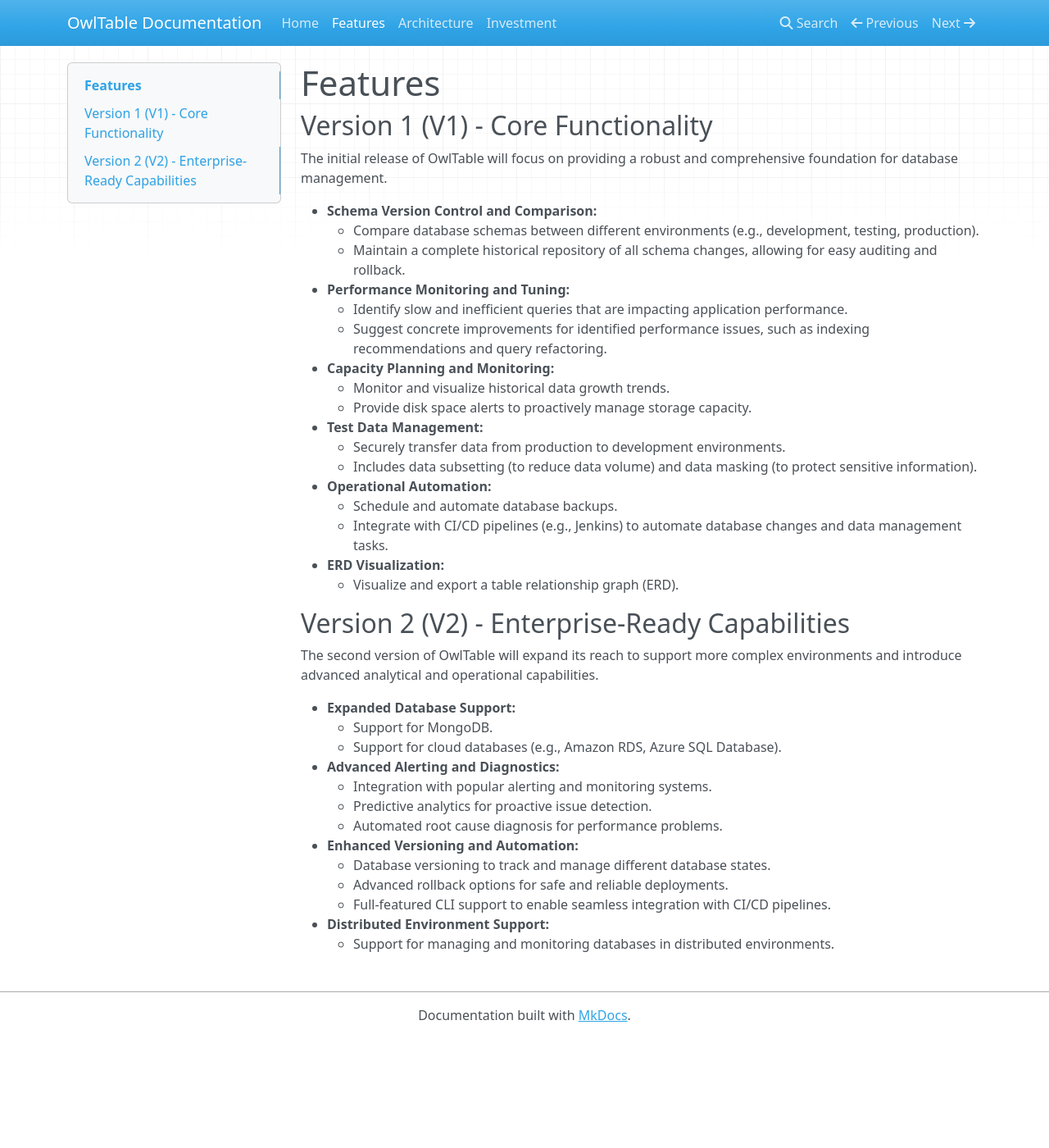
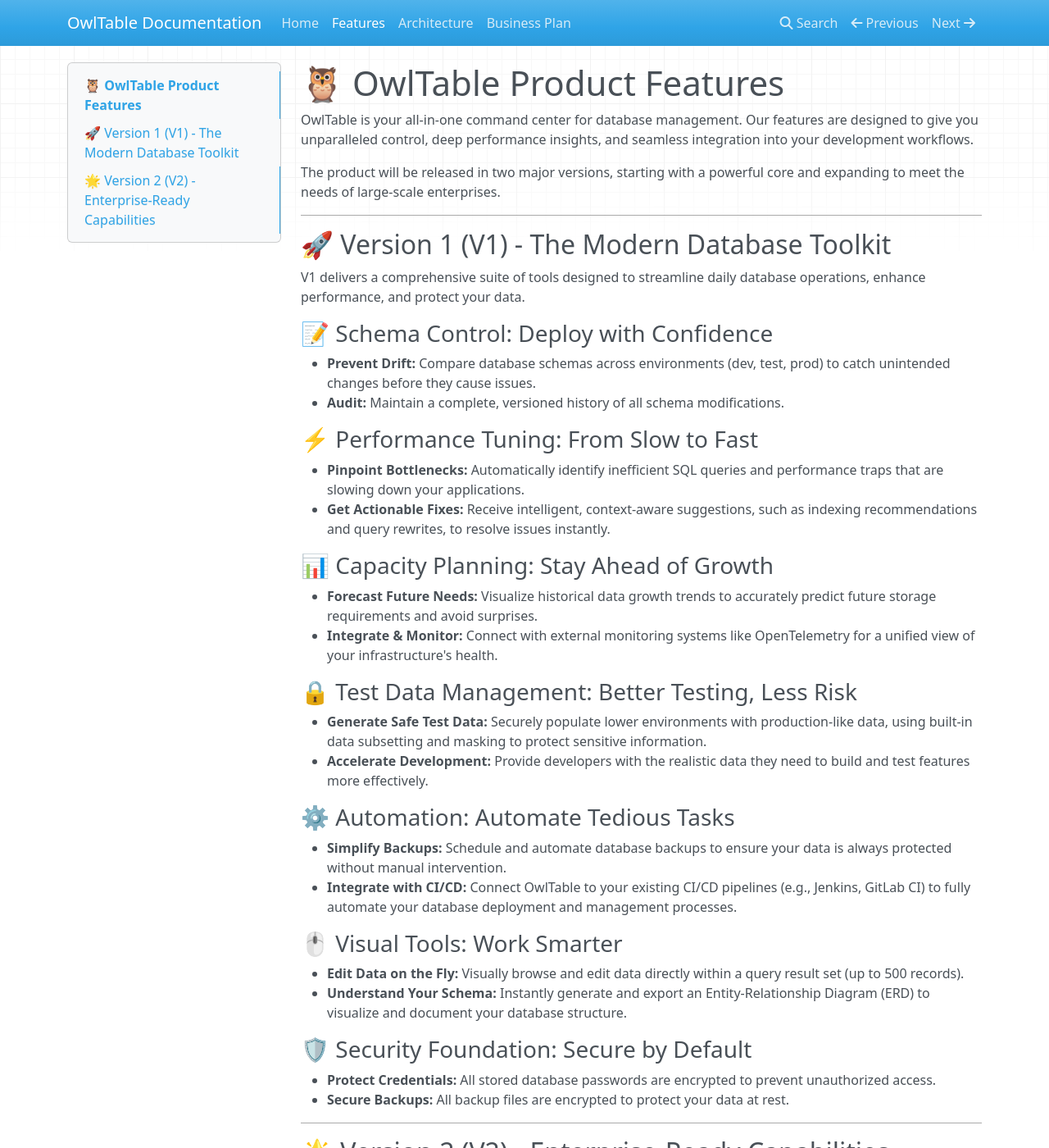
Before and after one commit to yehoshuas1978/owltable-landing-page, an MkDocs documentation site: the page built from documentation/docs/features.md, in a window 1280 px wide and 1400 px high. Shown: the whole window at 82% size. Built offline with MkDocs 1.6.1, drawn with Linux system fonts in a browser that asks for light colours; nearby versions of some CDN libraries; some of the changed text lies outside the part shown.

Commit message:
add documentation

```diff
--- /dev/null
+++ b/documentation/docs/business_plan.md
@@ -0,0 +1,65 @@
+# Go-to-Market & Business Plan
+
+This document outlines the business strategy, market analysis, and financial planning for OwlTable.
+
+---
+
+## 1. Market and Target Audience
+
+The global database management systems (DBMS) market is valued at over **$80 billion** and is projected to exceed **$150 billion by 2027**. This growth is driven by the exponential increase in data generation and the critical need for robust tools to manage it.
+
+### Target Audience
+
+Our primary audience consists of professionals who rely on databases for their daily work but are often underserved by overly complex or narrowly focused tools.
+
+*   **Database Administrators (DBAs):** Responsible for the health, performance, and security of databases. They need tools for monitoring, backup, and schema management. **OwlTable's automation and performance features directly address their core needs.**
+*   **Backend & DevOps Engineers:** Build and maintain applications that rely on databases. They require tools for schema versioning, CI/CD integration, and generating secure test data. **OwlTable's developer-centric features streamline their workflows.**
+*   **Data Analysts & Scientists:** Need to query, explore, and visualize data. The visual query builder and ERD visualization tools are designed for them, **empowering them to work more independently of DBAs.**
+
+We are initially targeting **small to mid-sized enterprises (SMEs)**, which often have heterogeneous database environments and limited DBA resources.
+
+---
+
+## 2. Competition and Differentiation
+
+The DBA tools market includes both open-source projects and established commercial vendors.
+
+### Key Competitors
+*   **Commercial Tools:** Navicat, DbVisualizer, DataGrip, Redgate SQL Toolbelt.
+*   **Open-Source Tools:** DBeaver, pgAdmin.
+
+### Our Competitive Advantage
+
+While the market is mature, OwlTable introduces a unique value proposition centered on three key pillars:
+
+| Competitive Pillar              | How OwlTable Delivers                                                                                                                                                                                              |
+| ------------------------------- | ------------------------------------------------------------------------------------------------------------------------------------------------------------------------------------------------------------------ |
+| **1. Uncompromising Security**  | **Your data never leaves your server.** Unlike cloud-based tools, our client-server architecture ensures that all data processing happens locally. This is a critical differentiator for organizations with strict data privacy and compliance requirements (e.g., GDPR, HIPAA). |
+| **2. Unified & Comprehensive**  | **One tool to rule them all.** OwlTable integrates schema control, performance tuning, data masking, and automation into a single, cohesive platform. This eliminates the need for multiple, disjointed tools, reducing complexity and cost.                               |
+| **3. Developer-Centric Workflow** | **Built for modern development.** With CI/CD integration, automated test data generation, and a future-proof roadmap including a CLI, OwlTable is designed to fit seamlessly into automated, agile development cycles.                                                      |
+
+---
+
+## 3. Suggested SaaS Pricing Model
+
+To capture a broad market while ensuring strong revenue growth, we propose the following tiered SaaS pricing model:
+
+| Tier        | Price                       | Target                          | Key Features                                       |
+| :---------- | :-------------------------- | :------------------------------ | :------------------------------------------------- |
+| **Starter** | $29/user/month              | Small teams, freelancers        | Schema diff, ERD, basic monitoring                 |
+| **Pro**     | $99/user/month              | Mid-size companies              | Query tuning, alerts, CI/CD integration, advanced monitoring, unlimited databases |
+| **Enterprise** | $399/user/month OR $30k–$80k/yr/company | Large orgs with multiple DBs    | Data masking/subsetting, capacity planning, SSO, dedicated support, custom integrations, unlimited databases and users |
+
+---
+
+## 4. Investment Requirements
+
+To accelerate the development and launch of OwlTable, we are seeking a seed investment to cover the following key areas:
+
+| Category                      | Amount        | Purpose                                                                          |
+| ----------------------------- | ------------- | -------------------------------------------------------------------------------- |
+| Founder's Salary (6 months)   | 180,000 ILS   | To allow for full-time dedication to product development.                          |
+| Legal Fees                    | 17,500 ILS    | To establish the company, protect intellectual property, and draft legal agreements. |
+| Part-Time Marketing Expert    | 35,000 ILS    | To develop a go-to-market strategy and initiate early sales efforts.             |
+| External QA/Testing           | 17,500 ILS    | To ensure a high-quality, enterprise-ready product.                                |
+| Cloud & Infrastructure Costs  | 3,500 ILS     | To cover hosting, domain registration, and essential operational tools.          |
--- a/documentation/docs/features.md
+++ b/documentation/docs/features.md
@@ -1,41 +1,60 @@
-# Features
+# 🦉 OwlTable Product Features
 
-## Version 1 (V1) - Core Functionality
+OwlTable is your all-in-one command center for database management. Our features are designed to give you unparalleled control, deep performance insights, and seamless integration into your development workflows.
 
-The initial release of OwlTable will focus on providing a robust and comprehensive foundation for database management.
+The product will be released in two major versions, starting with a powerful core and expanding to meet the needs of large-scale enterprises.
 
-*   **Schema Version Control and Comparison:**
-    *   Compare database schemas between different environments (e.g., development, testing, production).
-    *   Maintain a complete historical repository of all schema changes, allowing for easy auditing and rollback.
-*   **Performance Monitoring and Tuning:**
-    *   Identify slow and inefficient queries that are impacting application performance.
-    *   Suggest concrete improvements for identified performance issues, such as indexing recommendations and query refactoring.
-*   **Capacity Planning and Monitoring:**
-    *   Monitor and visualize historical data growth trends.
-    *   Provide disk space alerts to proactively manage storage capacity.
-*   **Test Data Management:**
-    *   Securely transfer data from production to development environments.
-    *   Includes data subsetting (to reduce data volume) and data masking (to protect sensitive information).
-*   **Operational Automation:**
-    *   Schedule and automate database backups.
-    *   Integrate with CI/CD pipelines (e.g., Jenkins) to automate database changes and data management tasks.
-*   **ERD Visualization:**
-    *   Visualize and export a table relationship graph (ERD).
+---
 
-## Version 2 (V2) - Enterprise-Ready Capabilities
+## 🚀 Version 1 (V1) - The Modern Database Toolkit
 
-The second version of OwlTable will expand its reach to support more complex environments and introduce advanced analytical and operational capabilities.
+V1 delivers a comprehensive suite of tools designed to streamline daily database operations, enhance performance, and protect your data.
 
-*   **Expanded Database Support:**
-    *   Support for MongoDB.
-    *   Support for cloud databases (e.g., Amazon RDS, Azure SQL Database).
-*   **Advanced Alerting and Diagnostics:**
-    *   Integration with popular alerting and monitoring systems.
-    *   Predictive analytics for proactive issue detection.
-    *   Automated root cause diagnosis for performance problems.
-*   **Enhanced Versioning and Automation:**
-    *   Database versioning to track and manage different database states.
-    *   Advanced rollback options for safe and reliable deployments.
-    *   Full-featured CLI support to enable seamless integration with CI/CD pipelines.
-*   **Distributed Environment Support:**
-    *   Support for managing and monitoring databases in distributed environments.
+### 📝 **Schema Control: Deploy with Confidence**
+*   **Prevent Drift:** Compare database schemas across environments (dev, test, prod) to catch unintended changes before they cause issues.
+*   **Audit:** Maintain a complete, versioned history of all schema modifications.
+
+### ⚡ **Performance Tuning: From Slow to Fast**
+*   **Pinpoint Bottlenecks:** Automatically identify inefficient SQL queries and performance traps that are slowing down your applications.
+*   **Get Actionable Fixes:** Receive intelligent, context-aware suggestions, such as indexing recommendations and query rewrites, to resolve issues instantly.
+
+### 📊 **Capacity Planning: Stay Ahead of Growth**
+*   **Forecast Future Needs:** Visualize historical data growth trends to accurately predict future storage requirements and avoid surprises.
+*   **Integrate & Monitor:** Connect with external monitoring systems like OpenTelemetry for a unified view of your infrastructure's health.
+
+### 🔒 **Test Data Management: Better Testing, Less Risk**
+*   **Generate Safe Test Data:** Securely populate lower environments with production-like data, using built-in data subsetting and masking to protect sensitive information.
+*   **Accelerate Development:** Provide developers with the realistic data they need to build and test features more effectively.
+
+### ⚙️ **Automation: Automate Tedious Tasks**
+*   **Simplify Backups:** Schedule and automate database backups to ensure your data is always protected without manual intervention.
+*   **Integrate with CI/CD:** Connect OwlTable to your existing CI/CD pipelines (e.g., Jenkins, GitLab CI) to fully automate your database deployment and management processes.
+
+### 🖱️ **Visual Tools: Work Smarter**
+*   **Edit Data on the Fly:** Visually browse and edit data directly within a query result set (up to 500 records).
+*   **Understand Your Schema:** Instantly generate and export an Entity-Relationship Diagram (ERD) to visualize and document your database structure.
+
+### 🛡️ **Security Foundation: Secure by Default**
+*   **Protect Credentials:** All stored database passwords are encrypted to prevent unauthorized access.
+*   **Secure Backups:** All backup files are encrypted to protect your data at rest.
+
+---
+
+## 🌟 Version 2 (V2) - Enterprise-Ready Capabilities
+
+V2 will expand OwlTable's capabilities to support more complex environments and provide advanced, proactive management tools for mission-critical systems.
+
+### 🌐 **Expanded Compatibility: Connect to Any Database**
+*   **NoSQL Support:** Introducing support for MongoDB.
+*   **Cloud-Native:** Adding first-class support for major cloud databases like Amazon RDS and Azure SQL Database.
+
+### 🚨 **Proactive Diagnostics: Find Issues Before They Happen**
+*   **Smart Alerts:** Receive predictive alerts for critical issues, such as running out of disk space, before they impact your services.
+*   **Automated Root Cause Analysis:** Move beyond alerts to diagnosis. OwlTable will automatically identify the root cause of performance problems, saving you hours of troubleshooting.
+
+### 🔁 **Advanced Versioning: Total Control Over Your Database**
+*   **Full Database Versioning:** Treat your entire database as a versioned artifact, enabling complex deployment and rollback strategies.
+*   **Powerful CLI:** A full-featured Command-Line Interface (CLI) to enable advanced automation and deeper integration into infrastructure-as-code workflows.
+
+### 📡 **Distributed Systems Support: Manage at Scale**
+*   **Cluster-Aware:** Introducing features specifically designed for managing and monitoring distributed database environments, such as clusters and sharded databases.
--- a/documentation/mkdocs.yml
+++ b/documentation/mkdocs.yml
@@ -3,4 +3,4 @@
   - Home: index.md
   - Features: features.md
   - Architecture: architecture.md
-  - Investment: investment.md
+  - Business Plan: business_plan.md
```
Also changed, not shown: documentation/docs/architecture.md (+41 -9 lines), documentation/docs/index.md (+5 -3 lines), documentation/docs/investment.md (deleted, +0 -11 lines), documentation/site/404.html, documentation/site/architecture/index.html, documentation/site/business_plan/index.html, documentation/site/features/index.html, documentation/site/index.html, documentation/site/search/search_index.json.
